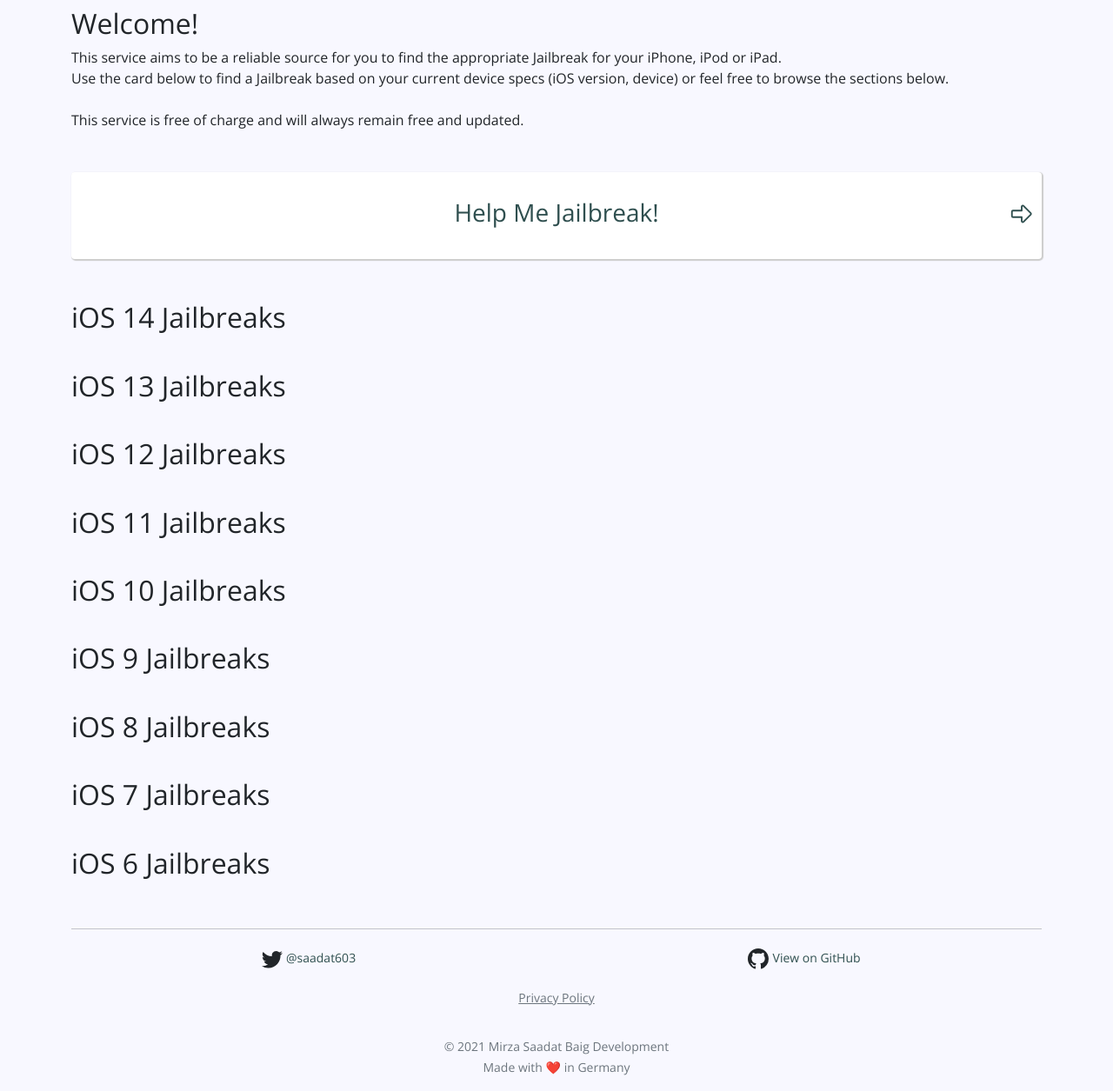
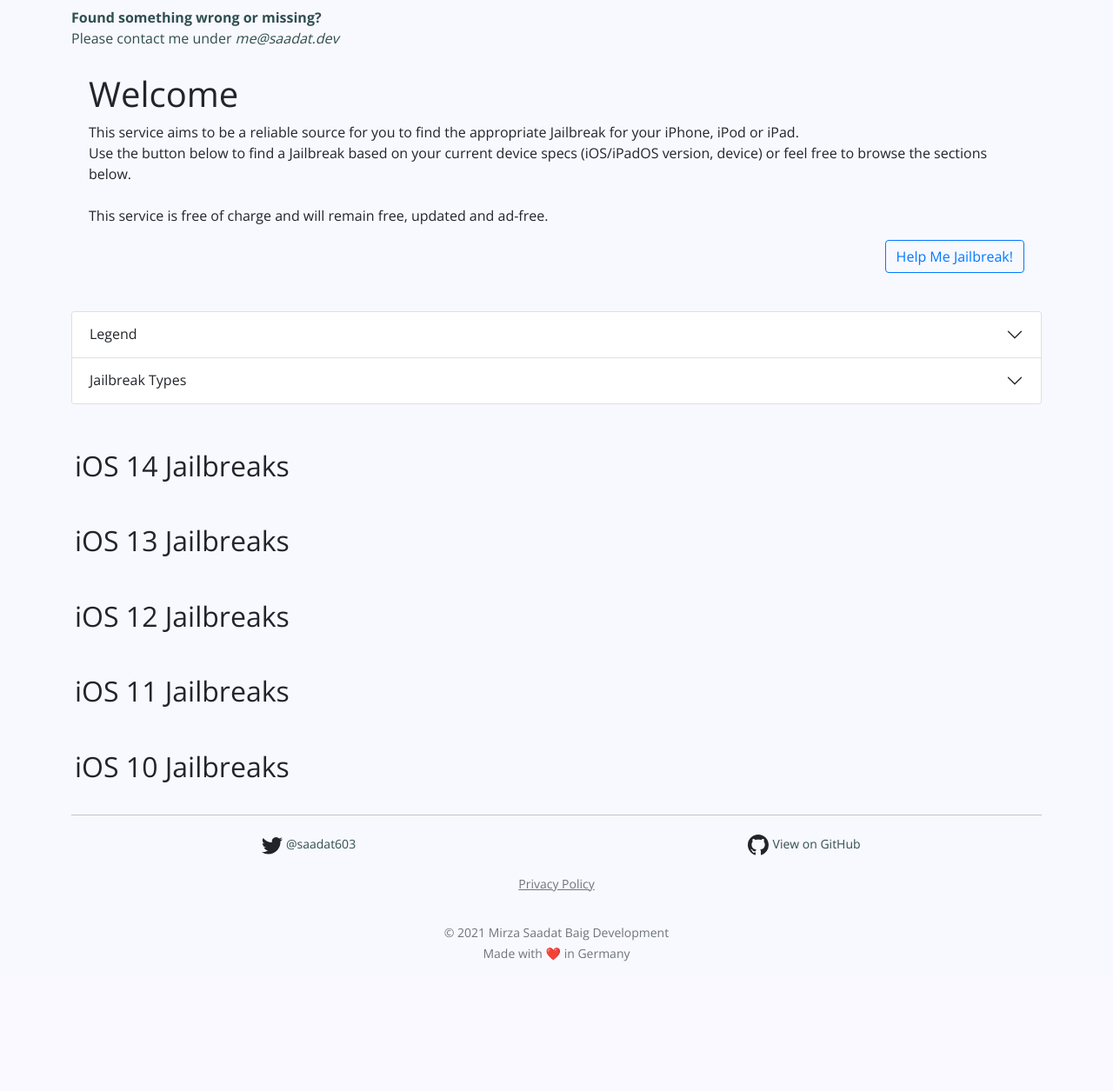
Before and after one commit to mass1ve-err0r/CanIJailbreak2-Website, a Python web app: template templates/pages/Index.jinja2 in a window 1280 px wide. Shown: the part 59-1314 px from the top of the page at 87% size. After the commit the page ends 1165 px from the top, so only its background shows below. Run offline with Jinja, Linux system fonts and the light colour scheme; the template is opened without the code that fills it, so the values that code supplies are empty.

Commit message:
add revamped Index page

```diff
--- a/templates/pages/Index.jinja2
+++ b/templates/pages/Index.jinja2
@@ -1,132 +1,213 @@
 {% extends '_Foundation.jinja2' %}
 
-{% macro createToolCard(_obj) -%}
-    <div class="col pb-3">
-        <a href="{{ _obj.get('url') }}" target="_blank">
-            <div class="card bigger-card">
-                <div class="card-body">
-                    <div class="row d-flex align-items-center align-self-center text-center">
-                        <div class="col">
-                            <h4 id="toolName">{{ _obj.get('name') }}</h4>
-                            <h6>iOS:
-                                <span class="text-muted">{{ _obj.get('minIOS') }}</span> -
-                                <span class="text-muted">{{ _obj.get('maxIOS') }}</span>
-                            </h6>
-                            <h6 data-bs-toggle="tooltip" data-bs-placement="bottom" title="Range of supported iPhones including their variants (Plus, Pro, Max)">iPhones Supported:
-                                <span class="text-muted">{{ _obj.get('minProc') }}</span> ➞
-                                <span class="text-muted">{{ _obj.get('maxProc') }}</span>
-                            </h6>
-                            <div data-bs-toggle="tooltip" data-bs-placement="bottom" title="Supported Operating Systems">
-                                {% for platform in _obj.platforms %}
-                                {% set fpath= 'img/' + platform + '.png' %}
-                                <span class="text-muted p-1">
-                                        <img src="{{ url_for('static', filename=fpath) }}" width="20", height="20">
+{% macro createToolCard(_obj, isLast) -%}
+    {% if isLast %}
+        <div class="card-like-background p-3 card-like-sm">
+    {% else %}
+        <div class="card-like-background p-3 card-like-sm me-3">
+    {% endif %}
+        <h1 class="card-like-title-sm">
+            {{ _obj.get('name') }}
+            <span class="float-end">
+                {% if _obj.get('type') == 'Semi-Untethered' %}
+                    <a class="flatui2_green type-cursor" href="https://www.theiphonewiki.com/wiki/Semi-untethered_jailbreak" target="_blank">Semi-Untethered</a>
+                {% elif _obj.get('type') == 'Semi-Tethered' %}
+                    <a class="flatui2_yellow type-cursor" href="https://www.theiphonewiki.com/wiki/Semi-tethered_jailbreak" target="_blank">Semi-Tethered</a>
+                {% elif _obj.get('type') == 'Untethered' %}
+                    <a class="flatui2_blue type-cursor" href="https://www.theiphonewiki.com/wiki/Untethered_jailbreak" target="_blank">Untethered</a>
+                {% elif _obj.get('type') == 'Mixed' %}
+                    <a class="flatui2_purple_dark type-cursor" href="#" target="_blank">Mixed</a>
+                {% endif %}
             </span>
-                            {% endfor %}
+        </h1>
+        <div>
+            <img src="/static/img/ios.svg" alt="" height="50" width="50">
+            <span class="ms-2">{{ _obj.get('minimum_ios') }} ➞ {{ _obj.get('maximum_ios') }}</span>
         </div>
         <div>
-                                {% if _obj.get('type') == 'Semi-Untethered' %}
-                                    <span class="badge bg-success" data-bs-toggle="tooltip" data-bs-placement="top" title="You can re-jailbreak on device without a PC after a reboot, as long as the app remains signed!">Semi Untethered</span>
-                                {% elif _obj.get('type') == 'Semi-Tethered' %}
-                                    <span class="badge bg-warning" data-bs-toggle="tooltip" data-bs-placement="bottom" title="You NEED a PC to re-jailbreak after a reboot!">Semi Tethered</span>
-                                {% elif _obj.get('type') == 'Untethered' %}
-                                    <span class="badge bg-success" data-bs-toggle="tooltip" data-bs-placement="bottom" title="This means PERSISTENCE! Jailbreak will remain even after a reboot!">Untethered</span>
-                                {% elif _obj.get('type') == 'Mixed' %}
-                                    <span class="badge bg-info" data-bs-toggle="tooltip" data-bs-placement="bottom" title="Please check th details surrounding this for more info as some versions have exceptions!">Mixed</span>
-                                {% endif %}
+            <img src="/static/img/iphones.svg" alt="" height="40" width="40">
+            <span class="ms-3">{{ _obj.get('minimum_pg') }} ➞ {{ _obj.get('maximum_pg') }}</span>
+        </div>
+        <div class="pt-3 row">
+            {% if _obj.notes is not defined %}
+                <div class="col d-grid">
+                    <a class="btn btn-block btn-outline-primary" href="{{ _obj.get('url') }}" target="_blank">Visit Website</a>
+                </div>
+            {% else %}
+                <div class="col-8 d-grid">
+                    <a class="btn btn-block btn-outline-primary" href="{{ _obj.get('url') }}" target="_blank">Visit Website</a>
+                </div>
+                <div class="col d-grid">
+                    <a class="btn btn-block btn-outline-warning float-end" href="#" data-bs-toggle="modal" data-bs-target="#{{ _obj.get('name') }}">⚠️</a>
+                </div>
+                <!-- Modal -->
+                <div class="modal animate__animated animate__zoomIn" id="{{ _obj.get('name') }}" tabindex="-1" aria-labelledby="infoModal" aria-hidden="true">
+                    <div class="modal-dialog">
+                        <div class="modal-content">
+                            <div class="modal-header">
+                                <h5 class="modal-title" id="exampleModalLabel">Additional notes for {{ _obj.get('name') }}</h5>
+                            </div>
+                            <div class="modal-body">
+                                <ul>
+                                    {% for note in _obj.notes %}
+                                        <li>{{ note }}</li>
+                                    {% endfor %}
+                                </ul>
+                            </div>
+                            <div class="modal-footer">
+                                <button type="button" class="btn btn-outline-danger ms-auto me-auto" data-bs-dismiss="modal">Dismiss</button>
                             </div>
                         </div>
                     </div>
                 </div>
+            {% endif %}
         </div>
-        </a>
     </div>
 {%- endmacro %}
 
 
+{% block additionalalert %}
+    <div class="container pt-2">
+        <a href="#">
+            <div class="update-banner fade show" role="alert">
+                <strong>Found something wrong or missing?</strong><br>
+                Please contact me under <em>me@saadat.dev</em>
+            </div>
+        </a>
+    </div>
+{% endblock %}
+
 {% block content %}
-    <div class="container min-vh-100">
-        <div class="row pt-2 pb-3">
-            <div class="col">
-                <h2>Welcome!</h2>
+    <div class="container pt-2">
+        <div class="card-like-background m-1 p-3">
+            <h1 class="card-like-title">Welcome</h1>
             <p>
                 This service aims to be a reliable source for you to find the appropriate Jailbreak for your iPhone, iPod or iPad.<br>
-                    Use the card below to find a Jailbreak based on your current device specs (iOS version, device)
-                    or feel free to browse the sections below.<br>
+                Use the button below to find a Jailbreak based on your current device specs (iOS/iPadOS version, device) or feel free to browse the sections below.<br>
                 <br>
-                    This service is free of charge and will always remain free and updated.
+                This service is free of charge and will remain free, updated and ad-free.
+            </p>
+            <div class="text-end">
+                <a class="btn btn-outline-primary" href="#">Help Me Jailbreak!</a>
+            </div>
+        </div>
+        <div class="accordion pt-4" id="accordionExample">
+            <div class="accordion-item card-like-background">
+                <h2 class="accordion-header" id="headingOne">
+                    <button class="accordion-button collapsed" type="button" data-bs-toggle="collapse" data-bs-target="#collapseOne" aria-expanded="false" aria-controls="collapseOne">Legend</button>
+                </h2>
+                <div id="collapseOne" class="accordion-collapse collapse" aria-labelledby="headingOne" data-bs-parent="#accordionExample">
+                    <div class="accordion-body">
+                        <div class="card-like-background p-3 col">
+                            <h1 class="card-like-title-sm">
+                                Tool Name
+                                <span class="float-end">Jailbreak Type</span>
+                            </h1>
+                            <div>
+                                <img src="/static/img/ios.svg" alt="" height="50" width="50">
+                                <span class="ms-2">Supported iOS Range</span>
+                            </div>
+                            <div>
+                                <img src="/static/img/iphones.svg" alt="" height="40" width="40">
+                                <span class="ms-3">Supported Device Range</span>
+                            </div>
+                            <div class="pt-3 row">
+                                <div class="col-8 d-grid">
+                                    <a class="btn btn-block btn-outline-primary" href="#">Download Link</a>
+                                </div>
+                                <div class="col d-grid">
+                                    <a class="btn btn-block btn-outline-warning float-end" href="#">⚠️</a>
+                                </div>
+                            </div>
+                        </div>
+                        <p class="pt-4">
+                            The ⚠️-Button shows additional details <em><strong>if</strong></em> available, such as version exceptions and other regulations.<br>
+                            If a tool does not have this, then it "simply works".
                         </p>
                     </div>
                 </div>
-        <div class="row pt-3 pb-5">
-            <div class="col">
-                <a href="{{ url_for('HomeBP.guide_me') }}" target="_self">
-                    <div class="card">
-                        <div class="card-body d-flex align-items-center align-self-center">
-                            <h3>Help Me Jailbreak!</h3>
-                            <div class="mb-1 p-2 position-absolute end-0">
-                                <svg xmlns="http://www.w3.org/2000/svg" class="icon icon-tabler icon-tabler-arrow-big-right" width="30" height="30" viewBox="0 0 24 24" stroke-width="1.5" stroke="#2F4F4F" fill="none" stroke-linecap="round" stroke-linejoin="round">
-                                    <path stroke="none" d="M0 0h24v24H0z" fill="none"/>
-                                    <path d="M4 9h8v-3.586a1 1 0 0 1 1.707 -.707l6.586 6.586a1 1 0 0 1 0 1.414l-6.586 6.586a1 1 0 0 1 -1.707 -.707v-3.586h-8a1 1 0 0 1 -1 -1v-4a1 1 0 0 1 1 -1z" />
-                                </svg>
+            </div>
+            <div class="accordion-item card-like-background">
+                <h2 class="accordion-header" id="headingTwo">
+                    <button class="accordion-button collapsed" type="button" data-bs-toggle="collapse" data-bs-target="#collapseTwo" aria-expanded="false" aria-controls="collapseTwo">Jailbreak Types</button>
+                </h2>
+                <div id="collapseTwo" class="accordion-collapse collapse" aria-labelledby="headingTwo" data-bs-parent="#accordionExample">
+                    <div class="accordion-body">
+                        <ul>
+                            <li>
+                                <span class="flatui2_blue">Untethered</span><br>
+                                The Jailbreak persists <em>even after</em> a reboot.
+                            </li>
+                            <li>
+                                <span class="flatui2_green">Semi-Untethered</span><br>
+                                The Jailbreak does <em><strong>not</strong></em> persist after a reboot, but jailbreaking can be done on-device.
+                            </li>
+                            <li>
+                                <span class="flatui2_yellow">Semi-Tethered</span><br>
+                                The Jailbreak needs a PC/ Mac to boot into a jailbroken state, <em>however</em> the device can boot/ reboot without a PC/ Mac just fine.
+                            </li>
+                            <li>
+                                <span class="flatui2_red">Tethered</span><br>
+                                The Jailbreak requires a PC/ Mac to boot your device in a jailbroken state. Device <em><strong>cannot</strong></em> boot without a PC/ Mac.
+                            </li>
+                            <li>
+                                <span class="flatui2_purple_dark">Mixed</span><br>
+                                Utilities such as ipwndfu combine multiple exploits and some of these untether while others don't.<br>
+                                For brevity, these utilities are marked as <em>"Mixed"</em>
+                            </li>
+                        </ul>
                     </div>
                 </div>
             </div>
-                </a>
         </div>
-        </div>
-        <h2 class="pb-3">iOS 14 Jailbreaks</h2>
-        <div class="pb-3 row row-cols-1 row-cols-md-2 row-cols-lg-3">
+        <h2 class="pb-2 pt-5 m-1">iOS 14 Jailbreaks</h2>
+        <div class="pb-2 m-1 row row-cols-1 row-cols-lg-3 justify-content-md-center">
             {% for tool in tools14 %}
-                {{ createToolCard(tool) }}
+                {% if not loop.last %}
+                    {{ createToolCard(tool, false) }}
+                {% else %}
+                    {{ createToolCard(tool, true) }}
+                {% endif %}
             {% endfor %}
         </div>
-        <h2 class="pb-3">iOS 13 Jailbreaks</h2>
-        <div class="pb-3 row row-cols-1 row-cols-md-2 row-cols-lg-3">
+        <h2 class="pb-2 pt-4 m-1">iOS 13 Jailbreaks</h2>
+        <div class="pb-2 m-1 row row-cols-1 row-cols-lg-3 justify-content-md-center">
             {% for tool in tools13 %}
-                {{ createToolCard(tool) }}
+                {% if not loop.last %}
+                    {{ createToolCard(tool, false) }}
+                {% else %}
+                    {{ createToolCard(tool, true) }}
+                {% endif %}
             {% endfor %}
         </div>
-        <h2 class="pb-3">iOS 12 Jailbreaks</h2>
-        <div class="pb-3 row row-cols-1 row-cols-md-2 row-cols-lg-3">
+        <h2 class="pb-2 pt-4 m-1">iOS 12 Jailbreaks</h2>
+        <div class="pb-2 m-1 row row-cols-1 row-cols-lg-3 justify-content-md-center">
             {% for tool in tools12 %}
-                {{ createToolCard(tool) }}
+                {% if not loop.last %}
+                    {{ createToolCard(tool, false) }}
+                {% else %}
+                    {{ createToolCard(tool, true) }}
+                {% endif %}
             {% endfor %}
         </div>
-        <h2 class="pb-3">iOS 11 Jailbreaks</h2>
-        <div class="pb-3 row row-cols-1 row-cols-md-2 row-cols-lg-3">
+        <h2 class="pb-2 pt-4 m-1">iOS 11 Jailbreaks</h2>
+        <div class="pb-2 m-1 row row-cols-1 row-cols-lg-3 justify-content-md-center">
             {% for tool in tools11 %}
-                {{ createToolCard(tool) }}
+                {% if not loop.last %}
+                    {{ createToolCard(tool, false) }}
+                {% else %}
+                    {{ createToolCard(tool, true) }}
+                {% endif %}
             {% endfor %}
         </div>
-        <h2 class="pb-3">iOS 10 Jailbreaks</h2>
-        <div class="pb-3 row row-cols-1 row-cols-md-2 row-cols-lg-3">
+        <h2 class="pb-2 pt-4 m-1">iOS 10 Jailbreaks</h2>
+        <div class="pb-2 m-1 row row-cols-1 row-cols-md-3 justify-content-md-center">
             {% for tool in tools10 %}
-                {{ createToolCard(tool) }}
-            {% endfor %}
-        </div>
-        <h2 class="pb-3">iOS 9 Jailbreaks</h2>
-        <div class="pb-3 row row-cols-1 row-cols-md-2 row-cols-lg-3">
-            {% for tool in tools9 %}
-                {{ createToolCard(tool) }}
-            {% endfor %}
-        </div>
-        <h2 class="pb-3">iOS 8 Jailbreaks</h2>
-        <div class="pb-3 row row-cols-1 row-cols-md-2 row-cols-lg-3">
-            {% for tool in tools8 %}
-                {{ createToolCard(tool) }}
-            {% endfor %}
-        </div>
-        <h2 class="pb-3">iOS 7 Jailbreaks</h2>
-        <div class="pb-3 row row-cols-1 row-cols-md-2 row-cols-lg-3">
-            {% for tool in tools7 %}
-                {{ createToolCard(tool) }}
-            {% endfor %}
-        </div>
-        <h2 class="pb-3">iOS 6 Jailbreaks</h2>
-        <div class="pb-3 row row-cols-1 row-cols-md-2 row-cols-lg-3">
-            {% for tool in tools6 %}
-                {{ createToolCard(tool) }}
+                {% if not loop.last %}
+                    {{ createToolCard(tool, false) }}
+                {% else %}
+                    {{ createToolCard(tool, true) }}
+                {% endif %}
             {% endfor %}
         </div>
     </div>
```
Lines whose indentation alone changed are shown as unchanged.
